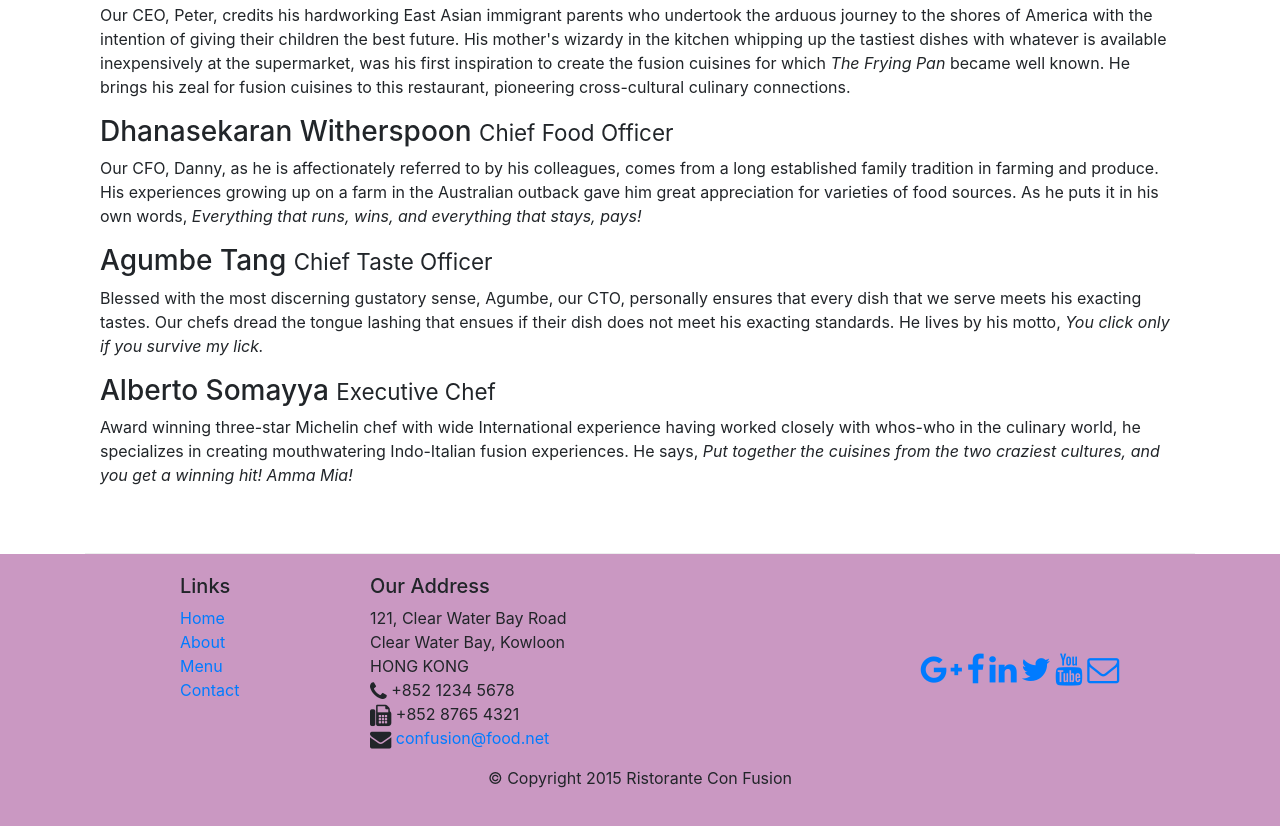
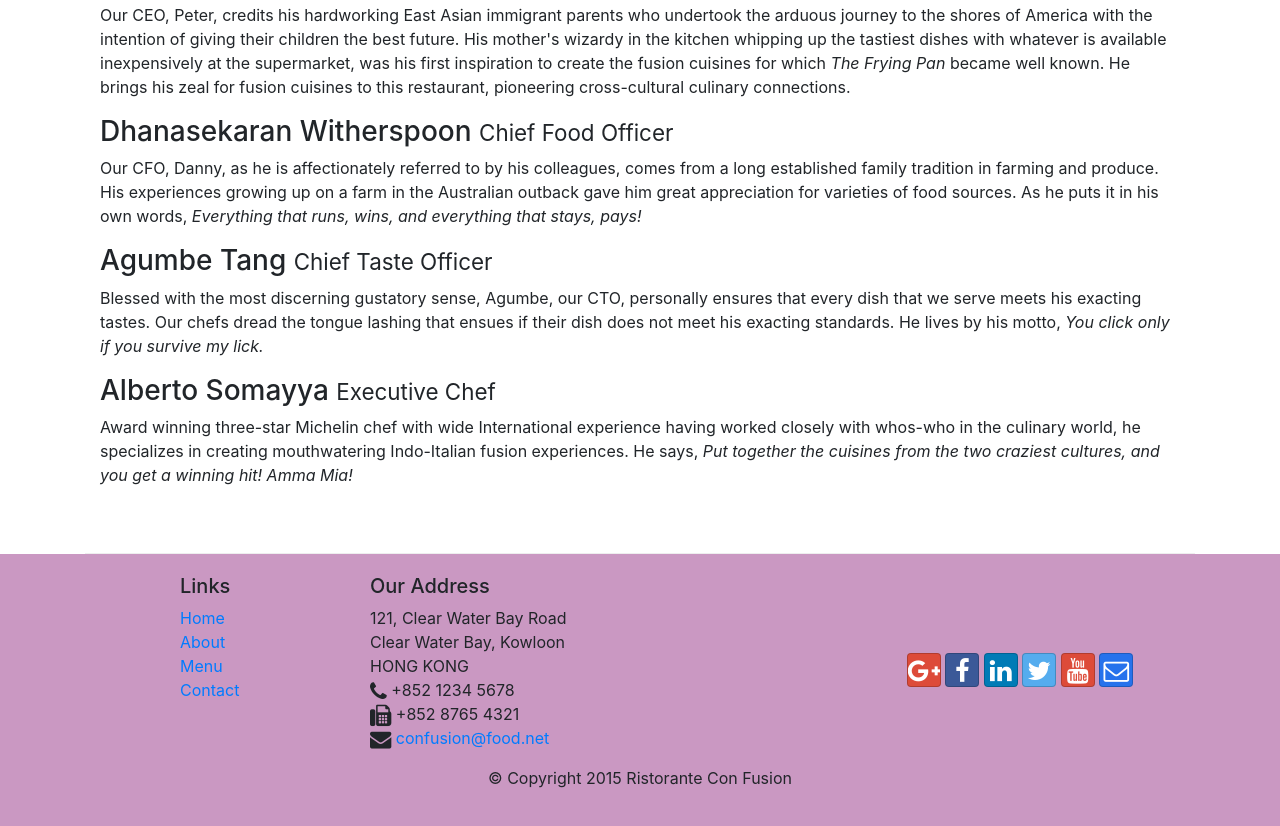
Before and after one commit to HaipengLi/BootstrapCodeBlocks, a website: page aboutus.html in a window 1280 px wide. Shown: the part 976-1802 px from the top of the page. Drawn offline with nearby package versions, Linux system fonts and the light colour scheme.

Commit message:
minor bug fixed

```diff
--- a/aboutus.html
+++ b/aboutus.html
@@ -116,12 +116,12 @@
                 </div>
                 <div class="col-sm align-self-center">
                     <div style="text-align:center">
-                        <a href="http://google.com/+"><i class="fa fa-google-plus fa-2x"></i></a>
-                        <a href="http://www.facebook.com/profile.php?id="><i class="fa fa-facebook fa-2x" aria-hidden="true"></i></a>
-                        <a href="http://www.linkedin.com/in/"><i class="fa fa-linkedin fa-2x" aria-hidden="true"></i></a>
-                        <a href="http://twitter.com/"><i class="fa fa-twitter fa-2x" aria-hidden="true"></i></a>
-                        <a href="http://youtube.com/"><i class="fa fa-youtube fa-2x"></i></a>
-                        <a href="mailto:"><i class="fa fa-envelope-o fa-2x"></i></a>
+                            <a class="btn btn-social-icon btn-google" href="http://google.com/+"><i class="fa fa-google-plus"></i></a>
+                            <a class="btn btn-social-icon btn-facebook" href="http://www.facebook.com/profile.php?id="><i class="fa fa-facebook"></i></a>
+                            <a class="btn btn-social-icon btn-linkedin" href="http://www.linkedin.com/in/"><i class="fa fa-linkedin"></i></a>
+                            <a class="btn btn-social-icon btn-twitter" href="http://twitter.com/"><i class="fa fa-twitter"></i></a>
+                            <a class="btn btn-social-icon btn-google" href="http://youtube.com/"><i class="fa fa-youtube"></i></a>
+                            <a class="btn btn-social-icon btn-microsoft" href="mailto:"><i class="fa fa-envelope-o"></i></a>
                     </div>
                 </div>
            </div>
```
Also changed, not shown: contactus.html (+3 -3 lines), index.html (+6 -6 lines).
